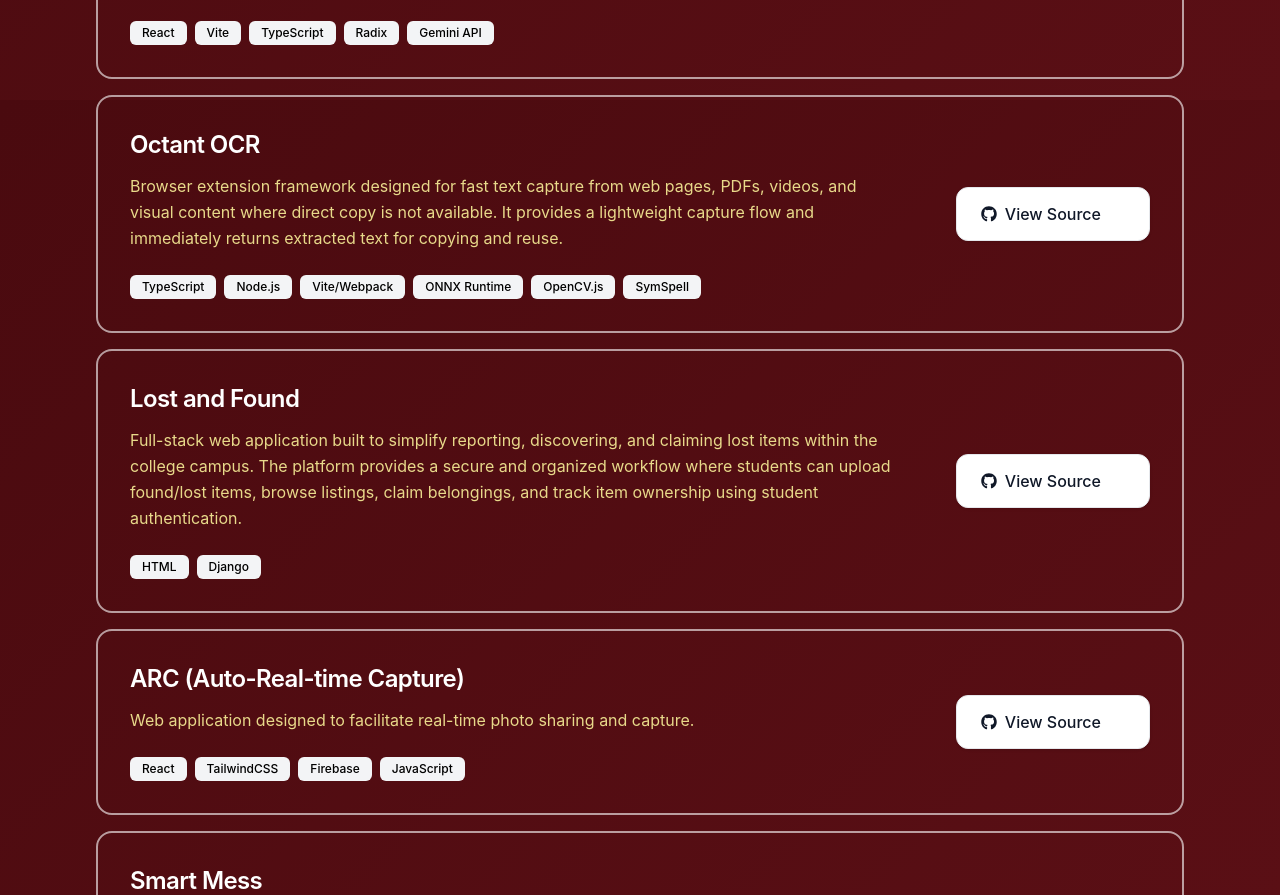
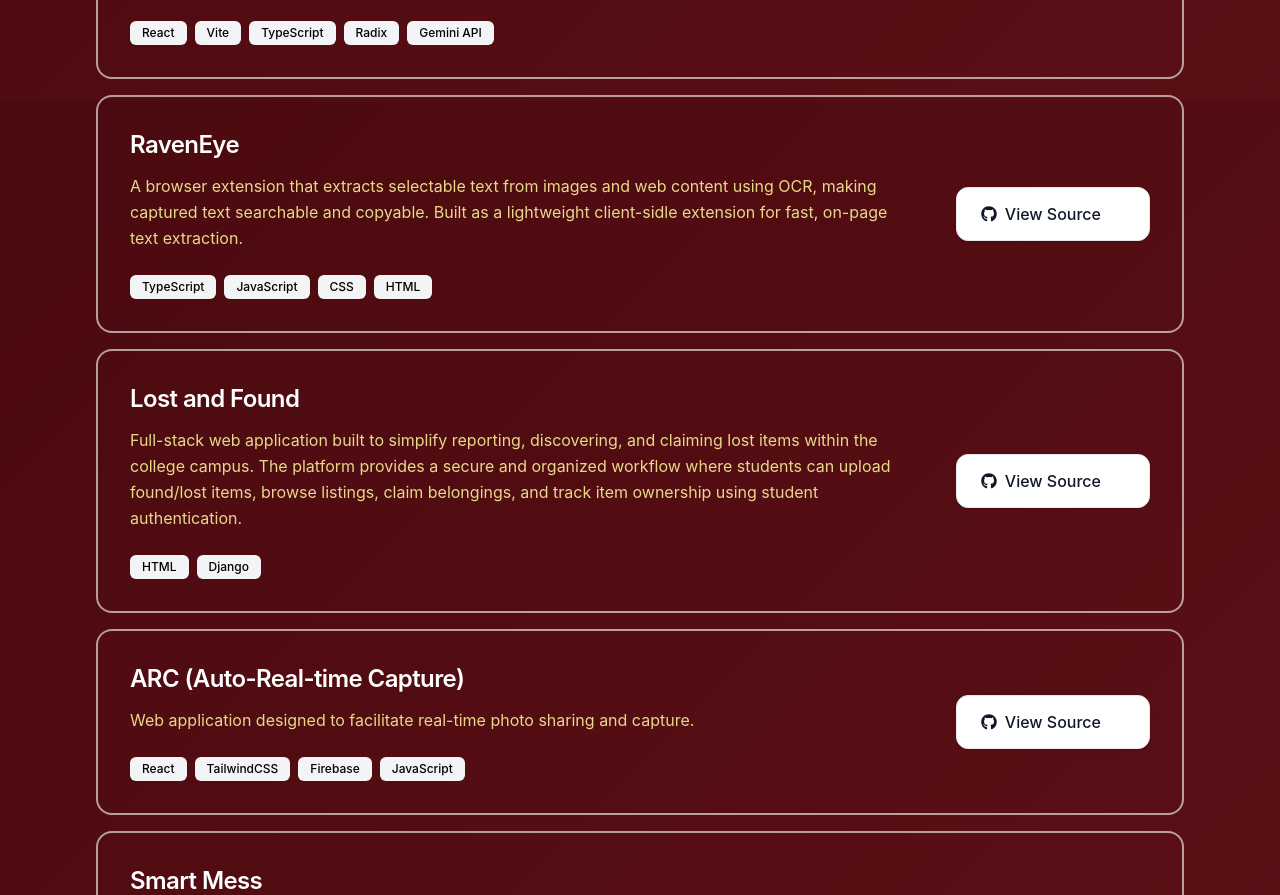
Before and after one commit to Alwin-Saji/GDG-OpenSource, a React (Vite) app: page /projects in a window 1280 px wide. Shown: the part 1500-2395 px from the top of the page. Built offline with nearby package versions, Linux system fonts and the light colour scheme; no server answers; a web font is replaced by a local one.

Commit message:
Update Projects.jsx

```diff
--- a/src/pages/Projects.jsx
+++ b/src/pages/Projects.jsx
@@ -56,9 +56,9 @@ const projects = [
   },
   {
     id: 6,
-    name: 'Octant OCR',
-    description: 'Browser extension framework designed for fast text capture from web pages, PDFs, videos, and visual content where direct copy is not available. It provides a lightweight capture flow and immediately returns extracted text for copying and reuse.',
-    tags: ['TypeScript', 'Node.js', 'Vite/Webpack', 'ONNX Runtime', 'OpenCV.js','SymSpell'],
+    name: 'RavenEye',
+    description: 'A browser extension that extracts selectable text from images and web content using OCR, making captured text searchable and copyable. Built as a lightweight client-sidle extension for fast, on-page text extraction. ',
+    tags: ['TypeScript', 'JavaScript', 'CSS', 'HTML'],
     githubUrl: 'https://github.com/devadarshmay-eng/RavenEye',
     stars: 1,
     forks: 0,
```
